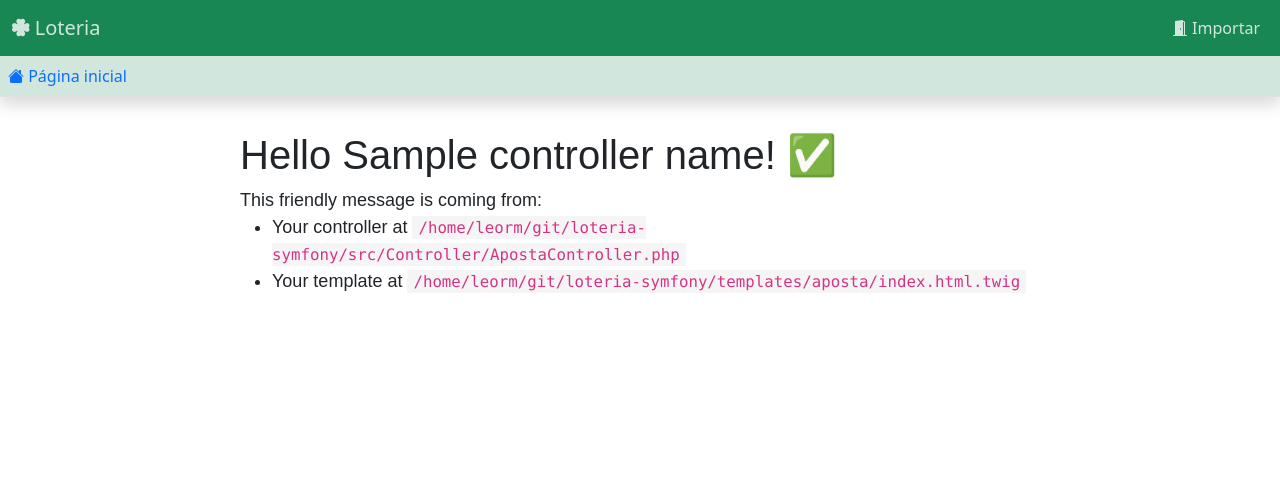
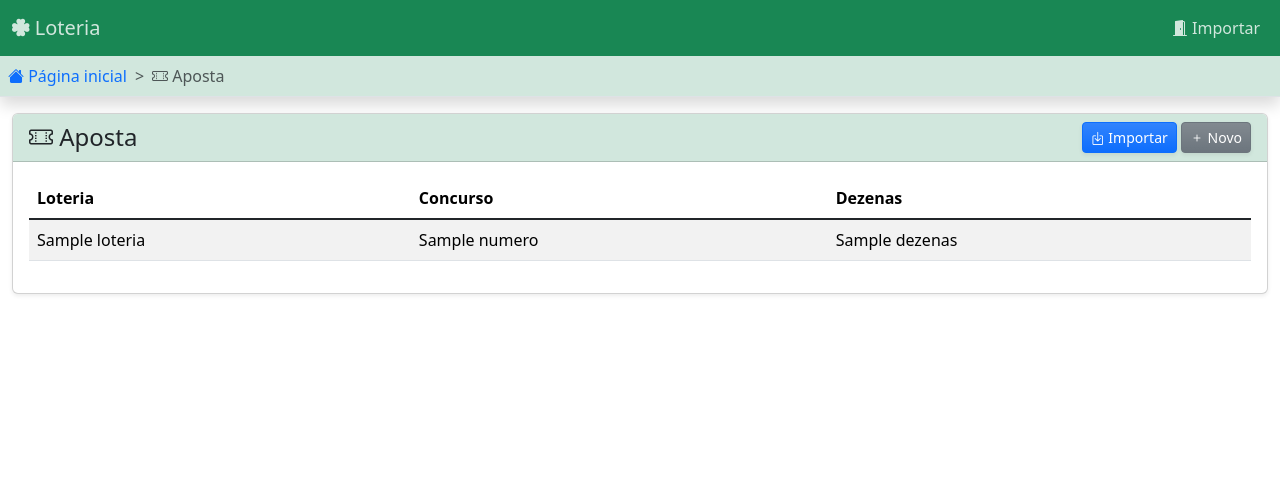
Before and after one commit to leorm037/loteria-symfony, a Symfony app: template templates/aposta/index.html.twig in a window 1280 px wide. Shown: the top 494 px of the page. Run offline with Twig, Linux system fonts and the light colour scheme; the template is opened without the code that fills it: most values are stand-ins (such as "Sample title", 1, 10 or a date in 2020); some libraries are stand-ins or nearby versions.

Commit message:
Consulta de apostas

```diff
--- a/src/Controller/ApostaController.php
+++ b/src/Controller/ApostaController.php
@@ -50,8 +50,10 @@ class ApostaController extends AbstractController
     #[Route('', name: 'index')]
     public function index(): Response
     {
+        $apostas = $this->apostaRepository->findMinhasApostas();
+
         return $this->render('aposta/index.html.twig', [
-                    'controller_name' => 'ApostaController',
+                    'apostas' => $apostas,
         ]);
     }
 
@@ -71,6 +73,8 @@ class ApostaController extends AbstractController
 
             if ($comprovanteArquivo) {
                 $comprovante = $this->comprovanteSalvar($comprovanteArquivo);
+            } else {
+                $comprovante = null;
             }
 
             if ($planilhaArquivo) {
--- a/src/Repository/ApostaRepository.php
+++ b/src/Repository/ApostaRepository.php
@@ -13,6 +13,7 @@ namespace App\Repository;
 
 use App\Entity\Aposta;
 use Doctrine\Bundle\DoctrineBundle\Repository\ServiceEntityRepository;
+use Doctrine\ORM\Query\Expr\Join;
 use Doctrine\Persistence\ManagerRegistry;
 
 /**
--- a/templates/_menu.html.twig
+++ b/templates/_menu.html.twig
@@ -1,3 +1,3 @@
     <li class="nav-item">
-        <a data-loading="true" class="nav-link{% if app.request.get('_route') starts with 'app_aposta' %} active{% endif %}" href="{{ path('app_aposta_importar') }}"><i class="bi bi-door-open-fill"></i> Importar</a>
+        <a class="nav-link{% if app.request.get('_route') starts with 'app_aposta' %} active{% endif %}" href="{{ path('app_aposta_importar') }}"><i class="bi bi-door-open-fill"></i> Importar</a>
     </li>
--- a/templates/aposta/importar.html.twig
+++ b/templates/aposta/importar.html.twig
@@ -2,6 +2,11 @@
 {% extends 'base.html.twig' %}
 
 {% block title %}{{ parent() }} :: Aposta :: Importar{% endblock %}
+
+{% block breadcrumb %}
+    <li class="breadcrumb-item"><a href="{{ path('app_aposta_index') }}" class="text-decoration-none"><i class="bi bi-ticket-perforated"></i> Aposta</a></li>
+    <li class="breadcrumb-item active"><i class="bi bi-upload"></i> Importar apostas</li>
+{% endblock %}
 
 {% block body %}
     {{ form_start(form) }}
--- a/templates/aposta/index.html.twig
+++ b/templates/aposta/index.html.twig
@@ -1,20 +1,50 @@
+{# templates/aposta/index.html.twig #}
 {% extends 'base.html.twig' %}
 
-{% block title %}Hello ApostaController!{% endblock %}
+{% block breadcrumb %}
+    <li class="breadcrumb-item active"><i class="bi bi-ticket-perforated"></i> Aposta</li>
+{% endblock %}
 
 {% block body %}
-<style>
-    .example-wrapper { margin: 1em auto; max-width: 800px; width: 95%; font: 18px/1.5 sans-serif; }
-    .example-wrapper code { background: #F5F5F5; padding: 2px 6px; }
-</style>
-
-<div class="example-wrapper">
-    <h1>Hello {{ controller_name }}! ✅</h1>
-
-    This friendly message is coming from:
-    <ul>
-        <li>Your controller at <code>/home/leorm/git/loteria-symfony/src/Controller/ApostaController.php</code></li>
-        <li>Your template at <code>/home/leorm/git/loteria-symfony/templates/aposta/index.html.twig</code></li>
-    </ul>
-</div>
+    <div class="card shadow-sm">
+        <div class="card-header">
+            <div class="d-flex justify-content-between align-items-center">
+                <div><h1 class="h4 m-0"><i class="bi bi-ticket-perforated"></i> Aposta</h1></div>
+                <div>
+                    <a href="{{ path('app_aposta_importar') }}" class="btn btn-primary btn-sm bg-gradient shadow-sm">
+                        <i class="bi bi-box-arrow-in-down"></i> Importar
+                    </a>
+                    <a href="{{ path('app_aposta_importar') }}" class="btn btn-secondary btn-sm bg-gradient shadow-sm">
+                        <i class="bi bi-plus"></i> Novo
+                    </a>
+                </div>
+            </div>
+        </div>
+        <div class="card-body">
+            <div class="table-responsive">
+                <table class="table table-striped table-hover">
+                    <thead>
+                        <tr>
+                            <th>Loteria</th>
+                            <th>Concurso</th>
+                            <th>Dezenas</th>
+                        </tr>
+                    </thead>
+                    <tbody class="table-group-divider">
+                    {% for aposta in apostas %}
+                        <tr>
+                            <td>{{ aposta.concurso.loteria.nome }}</td>
+                            <td>{{ aposta.concurso.numero }}</td>
+                            <td>{{ aposta.dezenas|join(', ') }}</td>
+                        </tr>
+                    {% else %}
+                        <tr>
+                            <td colspan="3" class="text-center">Nenhum registro encontrado</td>
+                        </tr>
+                    {% endfor %}
+                    </tbody>
+                </table>
+            </div>
+        </div>
+    </div>
 {% endblock %}
--- a/templates/base.html.twig
+++ b/templates/base.html.twig
@@ -31,7 +31,7 @@
         <header class="mb-3">
             <nav id="menu" class="navbar navbar-expand-lg bg-loteria">
                 <div class="container-fluid">
-                    <a class="navbar-brand navbar-bg-loteria" href="{{ path('app_aposta_importar') }}">
+                    <a class="navbar-brand navbar-bg-loteria" href="{{ path('app_index') }}">
                         <i class="fa-solid fa-clover"></i> Loteria
                     </a>
                     <button class="navbar-toggler navbar-dark" type="button" data-bs-toggle="collapse" data-bs-target="#navbarMenu" aria-controls="navbarMenu" aria-expanded="false" aria-label="Navigation menu">
@@ -46,13 +46,15 @@
             </nav>
             <nav id="breadcrumb" aria-label="breadcrumb" class="bg-loteria-secondary shadow border-bottom border-loteria" style="--bs-breadcrumb-divider: '>';">
                 <ol class="breadcrumb m-0 p-2">
-                    <li class="breadcrumb-item"><a href="{{ path('app_aposta_importar') }}" class="text-decoration-none"><i class="bi bi-house-fill"></i> Página inicial</a></li>
+                    <li class="breadcrumb-item"><a href="{{ path('app_index') }}" class="text-decoration-none"><i class="bi bi-house-fill"></i> Página inicial</a></li>
                     {% block breadcrumb %}{% endblock %}
                 </ol>
             </nav>
         </header>
         <main class="mb-3">
-            {% include '_flash.html.twig' %}
+            <div class="container-fluid">
+                {% include '_flash.html.twig' %}
+            </div>
             <div class="container-fluid">
                 {% block body %}{% endblock %}
             </div>
```
Also changed, not shown: src/Controller/IndexController.php (added, +26 -0 lines), templates/index/index.html.twig (added, +20 -0 lines), upload/aposta/planilha_css/2024/06/26/2024-06-22-Bolao-da-QUINA-SAO-JOAO-VALOR-LIVRE-7-jogos-de-9-numeros_667ca8995ed7c.txt (added, +7 -0 lines), upload/aposta/planilha_css/2024/06/26/25-06-2024-Jogos-da-Mega_667ca213324c0.txt (added, +43 -0 lines), upload/aposta/planilha_css/2024/06/26/25-06-2024-Jogos-da-Mega_667ca23e2340b.txt (added, +43 -0 lines).
